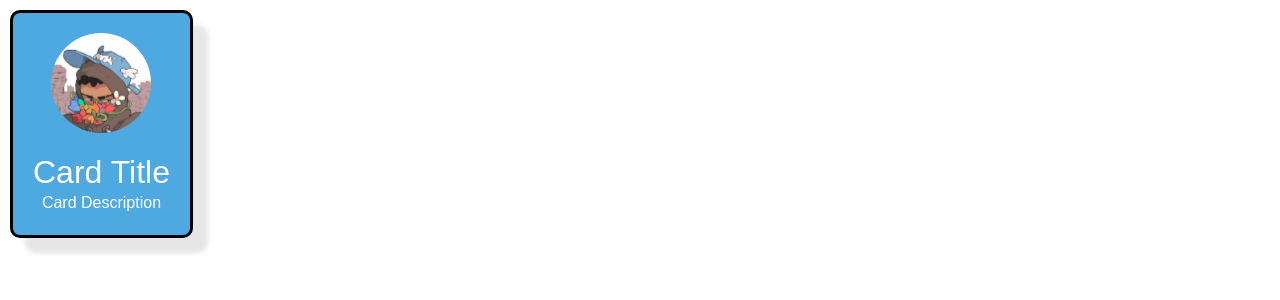
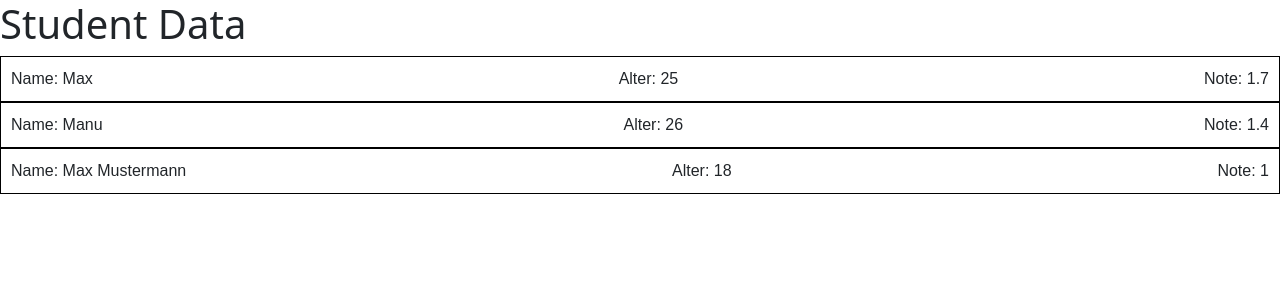
Before and after one commit to alhasan-ramadan/react-app, a React (Vite) app: page / in a window 1280 px wide. Shown: the top 300 px of the page. Built offline with nearby package versions, Linux system fonts and the light colour scheme.

Commit message:
feat: added StudentData component with extra default function

```diff
--- a/src/App.tsx
+++ b/src/App.tsx
@@ -1,7 +1,14 @@
-import Card from "./components/Card";
-import "./App.css";
+import { StudentData, StudentDefault } from "./components/StudentData.tsx";
+
 function App() {
-  return <Card></Card>;
+  return (
+    <div>
+      <h1>Student Data</h1>
+      <StudentData name="Max" age={25} grade={1.7} />
+      <StudentData name="Manu" age={26} grade={1.4} />
+      <StudentDefault />
+    </div>
+  );
 }
 
 export default App;
--- a/src/components/Card.tsx
+++ b/src/components/Card.tsx
@@ -1,5 +1,5 @@
 import profilePic from "../assets/hoodie_avatar_cut.svg";
-import "../Card.css";
+import "../style/Card.css";
 
 function Card() {
   return (
--- /dev/null
+++ b/src/components/StudentData.tsx
@@ -0,0 +1,33 @@
+import "../style/StudentData.css";
+
+type StudentDataProps = {
+  name?: string;
+  age?: number;
+  grade?: number;
+};
+
+export function StudentData(props: StudentDataProps) {
+  return (
+    <div className="student">
+      <p>Name: {props.name}</p>
+      <p>Alter: {props.age}</p>
+      <p>Note: {props.grade}</p>
+    </div>
+  );
+}
+
+export function StudentDefault({
+  name = "Max Mustermann",
+  age = 18,
+  grade = 1.0,
+}: StudentDataProps) {
+  return (
+    <div className="student">
+      <p>Name: {name}</p>
+      <p>Alter: {age}</p>
+      <p>Note: {grade}</p>
+    </div>
+  );
+}
+
+export default StudentData;
--- a/src/Card.css
+++ b/src/style/Card.css
@@ -16,12 +16,14 @@
   height: 100px;
   border-radius: 50%;
   margin: 0 auto 20px;
+  border: 3px solid hwb(0 0% 100%);
 }
 
 .card .card-title {
   font-family: Arial, Helvetica, sans-serif;
   margin: 0;
   color: rgb(255, 255, 255);
+
 }
 
 .card .card-text {
--- /dev/null
+++ b/src/style/StudentData.css
@@ -0,0 +1,11 @@
+.student {
+    font-family: Arial, Helvetica, sans-serif;
+    display: flex;
+    justify-content: space-between;
+    padding: 10px;
+    border: #000000 1px solid;
+}
+
+.student p {
+    margin: 0;
+}
```
